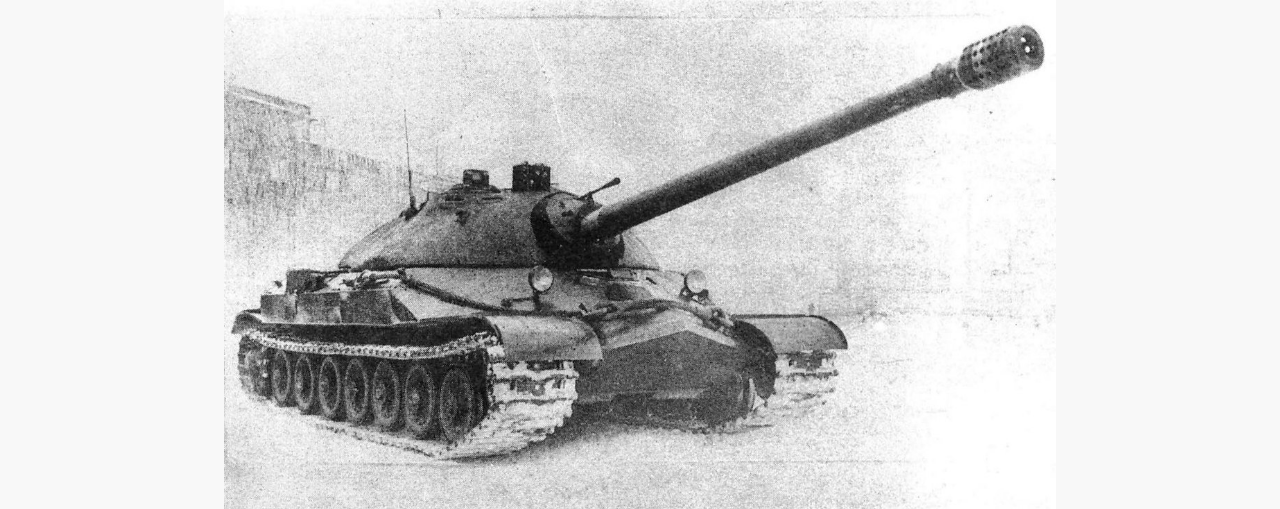
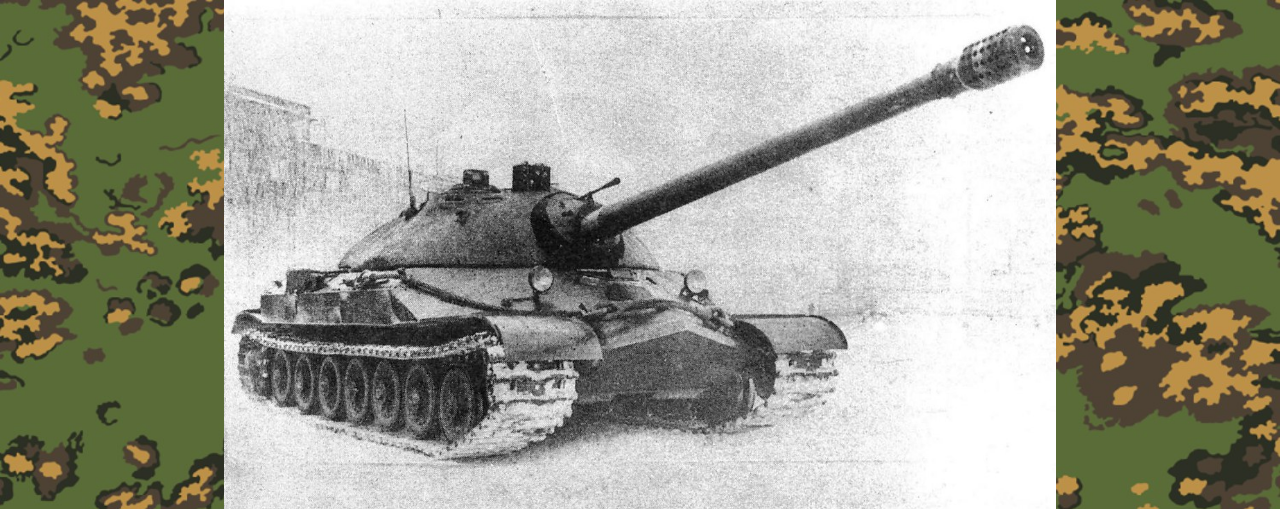
Before and after one commit to Indianeen/BiasClicker, a plain HTML site: page index.html in a window 1280 px wide. Shown: the top 509 px of the page. Drawn offline with Linux system fonts and the light colour scheme; a web font is replaced by a local one.

Commit message:
background

```diff
--- a/css/style.css
+++ b/css/style.css
@@ -227,3 +227,9 @@ footer {
 .title {
     font-weight: 600;
 }
+
+body {
+    background-image: url(../img/Camo2.jpg);
+    background-size: cover;
+    background-repeat: no-repeat;
+}
```
Also changed, not shown: img/Camo2.jpg (added).
